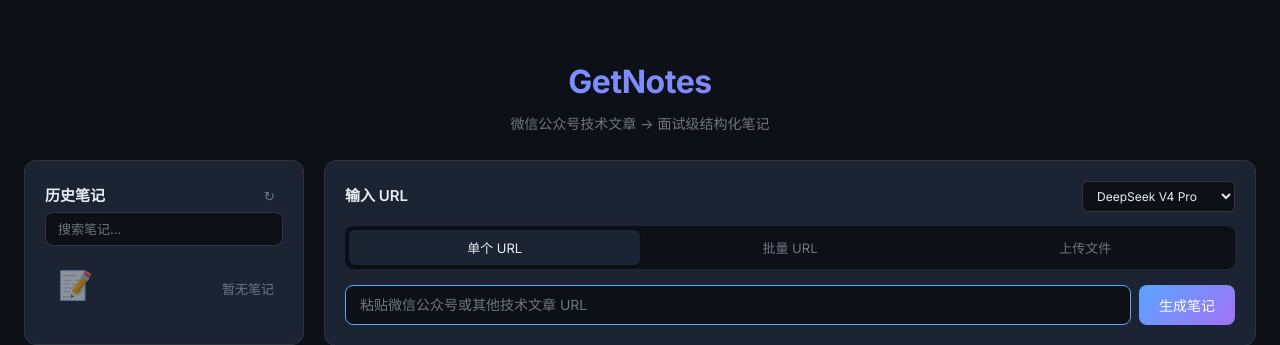
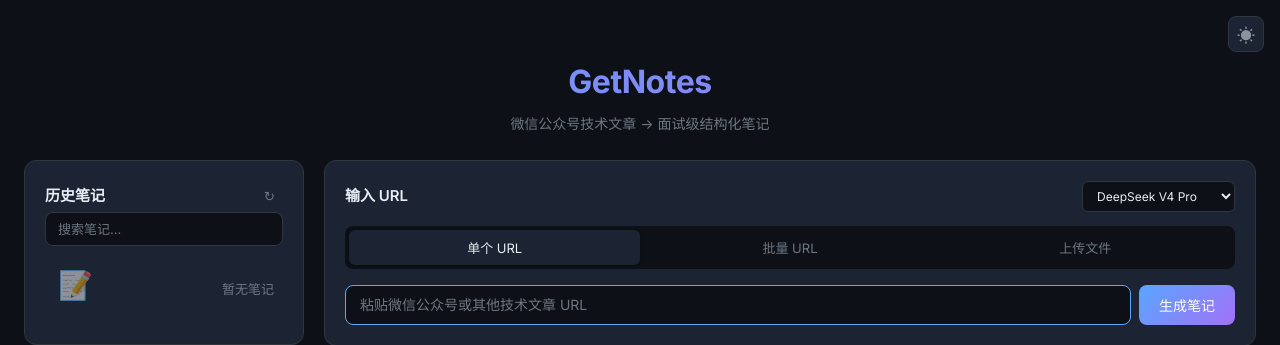
Before and after one commit to wintaoo/getnotes, a Flask app: page / in a window 1280 px wide. Shown: the top 345 px of the page. Run offline with Flask 3, Linux system fonts and the light colour scheme; data that the repository does not hold is empty.

Commit message:
Add V4 Flash model and dark/light theme toggle
- Add deepseek-v4-flash to available models
- Theme toggle button with localStorage persistence
- Light theme: GitHub-style color palette

Co-Authored-By: Claude Opus 4.7 <noreply@anthropic.com>

```diff
--- a/static/style.css
+++ b/static/style.css
@@ -18,6 +18,47 @@
   --orange: #d2991d;
   --red: #f85149;
   --gradient: linear-gradient(135deg, #58a6ff 0%, #a371f7 100%);
+}
+
+[data-theme="light"] {
+  --bg-primary: #f6f8fa;
+  --bg-secondary: #ffffff;
+  --bg-card: #ffffff;
+  --bg-input: #f6f8fa;
+  --border: #d0d7de;
+  --border-focus: #0969da;
+  --text-primary: #1f2328;
+  --text-secondary: #656d76;
+  --text-muted: #8c959f;
+  --accent: #0969da;
+  --accent-hover: #0550ae;
+  --accent-dim: rgba(9, 105, 218, 0.08);
+  --purple: #8250df;
+  --gradient: linear-gradient(135deg, #0969da 0%, #8250df 100%);
+}
+
+.theme-toggle {
+  position: fixed;
+  top: 16px;
+  right: 16px;
+  width: 36px;
+  height: 36px;
+  border: 1px solid var(--border);
+  border-radius: 8px;
+  background: var(--bg-card);
+  color: var(--text-secondary);
+  cursor: pointer;
+  font-size: 18px;
+  display: flex;
+  align-items: center;
+  justify-content: center;
+  transition: all 0.2s;
+  z-index: 100;
+}
+
+.theme-toggle:hover {
+  border-color: var(--accent);
+  color: var(--accent);
 }
 
 * { margin: 0; padding: 0; box-sizing: border-box; }
--- a/templates/index.html
+++ b/templates/index.html
@@ -8,6 +8,7 @@
 <script src="https://cdn.jsdelivr.net/npm/marked/marked.min.js"></script>
 </head>
 <body>
+<button class="theme-toggle" id="themeToggle" onclick="toggleTheme()" title="切换主题">☀</button>
 <div class="container">
   <header>
     <h1>GetNotes</h1>
@@ -113,6 +114,28 @@ let currentResults = [];
 let currentIndex = 0;
 let fileUrls = [];
 let historyData = [];
+
+// Theme
+function initTheme() {
+  const saved = localStorage.getItem('theme');
+  if (saved === 'light') {
+    document.documentElement.setAttribute('data-theme', 'light');
+    document.getElementById('themeToggle').textContent = '☾';
+  }
+}
+function toggleTheme() {
+  const isLight = document.documentElement.getAttribute('data-theme') === 'light';
+  if (isLight) {
+    document.documentElement.removeAttribute('data-theme');
+    document.getElementById('themeToggle').textContent = '☀';
+    localStorage.setItem('theme', 'dark');
+  } else {
+    document.documentElement.setAttribute('data-theme', 'light');
+    document.getElementById('themeToggle').textContent = '☾';
+    localStorage.setItem('theme', 'light');
+  }
+}
+initTheme();
 
 // Init
 window.onload = () => loadHistory();
```
